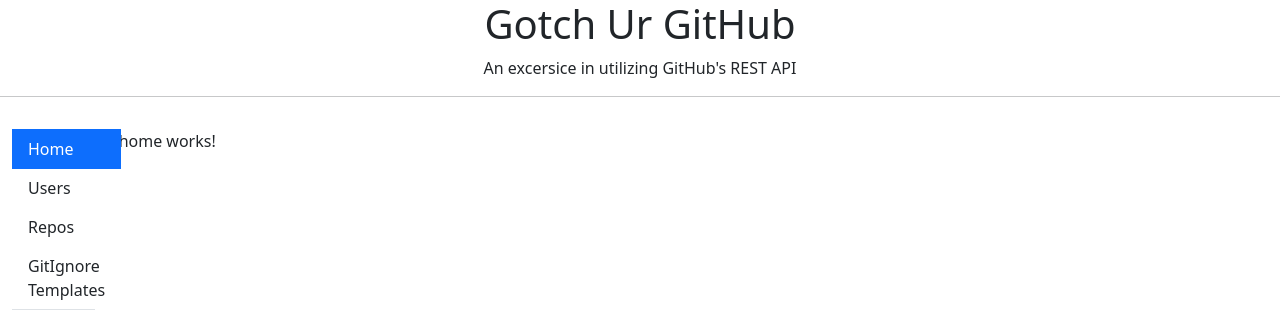
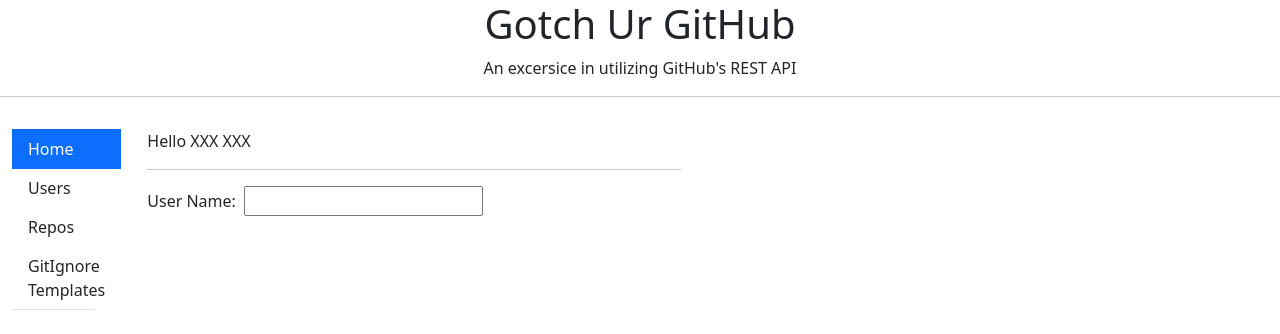
Before and after one commit to BrentAcs/gotch-ur-github, an Angular app: page / in a window 1280 px wide. Shown: the top 334 px of the page. Built offline with nearby package versions, Linux system fonts and the light colour scheme.

Commit message:
Trying to get form to refresh name in span on user input

```diff
--- a/src/app/github/gitignore-templates/gitignore-templates.component.ts
+++ b/src/app/github/gitignore-templates/gitignore-templates.component.ts
@@ -10,6 +10,7 @@
   styleUrls: ['./gitignore-templates.component.css'],
 })
 export class GitignoreTemplatesComponent implements OnInit {
+  // TODO: Template needs styleing, in a BADDD way
   selectedTemplate: gitIgnoreTemplate = {
     name: '',
     source: '',
--- a/src/app/home/home.component.html
+++ b/src/app/home/home.component.html
@@ -1 +1,21 @@
-<p>home works!</p>
+<div class="container">
+  <div class="row">
+    <div class="col-xs-12 col-md-6 col-md-offset-3">
+      Hello
+      <!-- <span *ngIf="appUsername">, {{ appUsername }}</span> -->
+      <span>XXX {{ appUsername }} XXX</span>
+      <hr />
+      <form (ngSubmit)="onSubmit()" #f="ngForm">
+        <label for="appUserName">User Name:&nbsp;&nbsp;</label>
+        <input
+          type="text"
+          class="form-control"
+          id="appUsername"
+          name="appUsername"
+          class="pull-right"
+          ([ngModel])="appUsername"
+        />
+      </form>
+    </div>
+  </div>
+</div>
--- a/src/app/home/home.component.ts
+++ b/src/app/home/home.component.ts
@@ -1,15 +1,35 @@
-import { Component, OnInit } from '@angular/core';
+import { Component, OnInit, ViewChild } from '@angular/core';
+import { NgForm } from '@angular/forms';
 
 @Component({
   selector: 'app-home',
   templateUrl: './home.component.html',
-  styleUrls: ['./home.component.css']
+  styleUrls: ['./home.component.css'],
 })
 export class HomeComponent implements OnInit {
+  @ViewChild('f') homeForm: NgForm;
 
-  constructor() { }
+  //appUser: AppUser = { name: 'Brent', accessToken: '' };
+  appUser: AppUser = { name: '', accessToken: '' };
+  appUsername = '';
 
-  ngOnInit(): void {
+  constructor() {}
+
+  ngOnInit(): void {}
+
+  // onAppUsernameChange(){
+  //   const value = this.homeForm.value.
+  // }
+
+  onSubmit() {
+    console.log('home.component#onSubmit()');
   }
+}
 
+
+
+// TODO: Determine best practice was of handling this.
+class AppUser {
+  name: string;
+  accessToken: string;
 }
```
